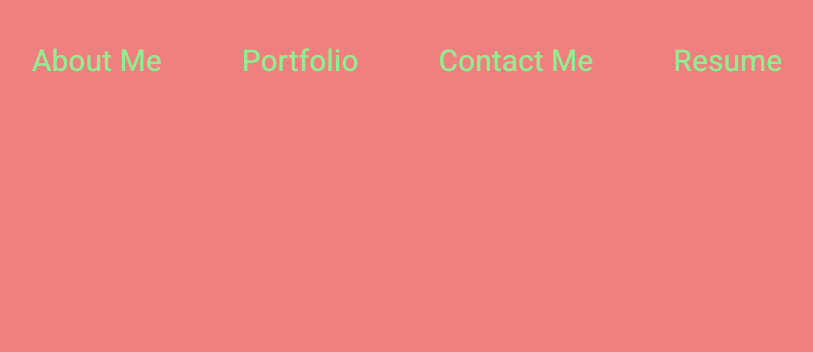
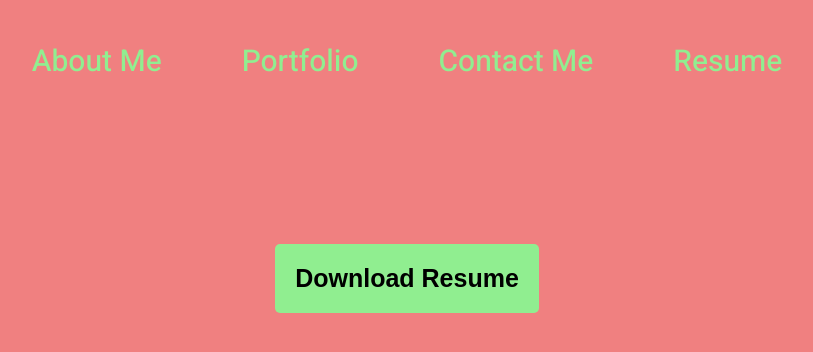
Before and after one commit to jared-ruiz/Personal-Portfolio, a React (Create React App) app: page / in a window 1280 px wide. Both pictures are taken after a click on the item "Resume". Shown: the top 352 px of the page, without its empty margins (233-1046 px from the left). Built offline with nearby package versions, Linux system fonts and the light colour scheme.

Commit message:
Added resume to be downloaded upon button click.

```diff
--- a/src/App.jsx
+++ b/src/App.jsx
@@ -4,6 +4,7 @@ import Nav from './components/Nav'
 import About from './components/About'
 import Portfolio from './components/Portfolio'
 import Contact from './components/Contact'
+import Resume from './components/Resume'
 
 
 const App = () => {
@@ -35,6 +36,8 @@ const App = () => {
     if (currentCategory === categories[2]) {
       return <Contact/>
     }
+    return <Resume/>
+
 
 
   }
--- /dev/null
+++ b/src/components/Resume/index.js
@@ -0,0 +1,14 @@
+import React from 'react';
+import resume from '../../assets/docs/Resume (Jared Ruiz).pdf';
+
+function Resume () {
+    return(
+        <div>
+            <button type='button' className='resume-button'>
+                <a href={resume} download={resume} className='resume-download-text'>Download Resume</a>
+            </button>
+        </div>
+    )
+}
+
+export default Resume;
--- a/src/index.css
+++ b/src/index.css
@@ -228,7 +228,7 @@ button {
 
 .modal-description {
     font-family: 'Heebo';
-    font-weight: 400;
+    font-weight: 500;
 }
 
 .modal-button {
@@ -242,5 +242,16 @@ button {
     margin: 10%;
     max-width: fit-content;
     margin-left: 5%;
-    font-weight: 500;
+    font-weight: 600;
 }
+
+.resume-button {
+    background-color: var(--color-2);
+    display: block;
+    align-items: center;
+    margin: 10% auto;
+}
+
+.resume-download-text {
+    color: black;
+}
```
Also changed, not shown: 1 other file (tests, documents, lock files or other folders).
